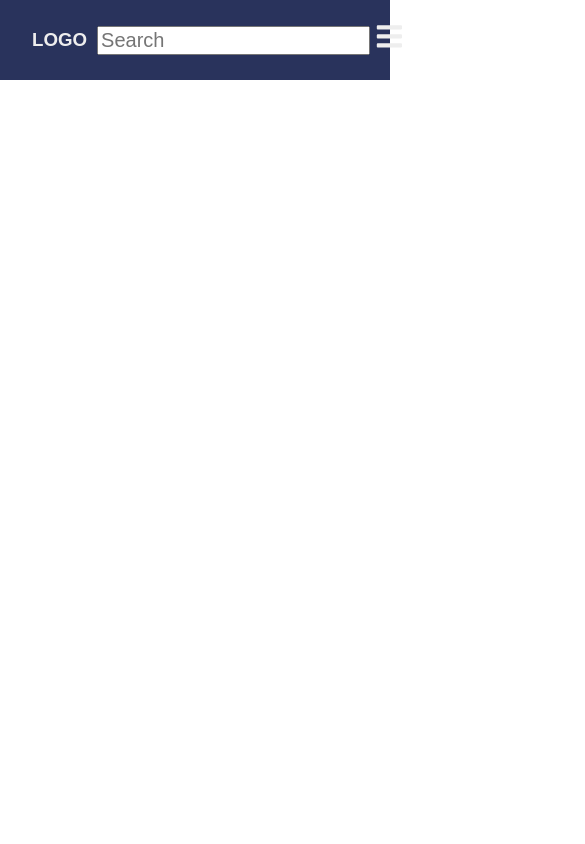
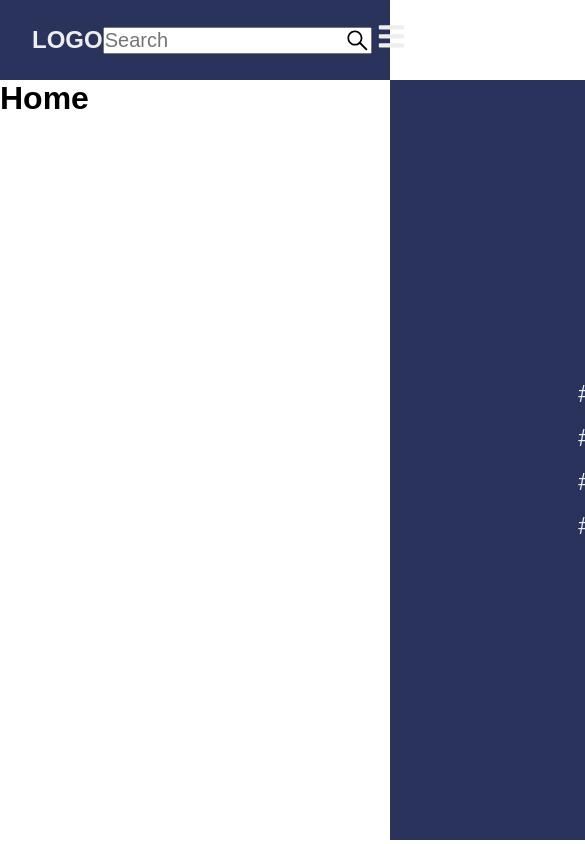
Before and after one commit to Ronin-21/TechnoLearn-C9-27-T-JavaReact, a React (Vite) app in the folder Front-end/: page / in a window 390 px wide. Shown: the top 844 px of the page, 585 px wide, since content can reach past the window. Built offline with nearby package versions, Linux system fonts and the light colour scheme.

Commit message:
Fix: menu responsive, searchbar y estilos css

```diff
--- a/Front-end/index.html
+++ b/Front-end/index.html
@@ -1,5 +1,5 @@
 <!DOCTYPE html>
-<html lang="en">
+<html lang="es">
   <head>
     <meta charset="UTF-8" />
     <link rel="icon" type="image/svg+xml" href="/vite.svg" />
--- /dev/null
+++ b/Front-end/src/components/navBar/SearchBar/SearchBar.css
@@ -0,0 +1,17 @@
+.search {
+	position: relative;
+	font-size: 23px;
+}
+
+.input {
+	font-size: 20px;
+}
+
+.search-icon {
+	position: absolute;
+	right: 0;
+	top: 0;
+	height: 23px;
+	color: black;
+	margin: 3px;
+}
--- /dev/null
+++ b/Front-end/src/components/navBar/SearchBar/SearchBar.jsx
@@ -0,0 +1,14 @@
+import React from 'react';
+import { FaSistrix } from 'react-icons/fa';
+import './SearchBar.css';
+
+const SearchBar = () => {
+	return (
+		<div className='search'>
+			<input className='input' type='text' placeholder='Search'></input>
+			<FaSistrix className='search-icon' />
+		</div>
+	);
+};
+
+export default SearchBar;
--- a/Front-end/src/components/navBar/navBar.css
+++ b/Front-end/src/components/navBar/navBar.css
@@ -1,8 +1,8 @@
 * {
- /*  padding: 0; */
+	padding: 0;
 	margin: 0;
 	box-sizing: border-box;
-  font-family: "Titillium Web", sans-serif;
+	font-family: 'Titillium Web', sans-serif;
 }
 
 :root {
@@ -12,72 +12,69 @@
 	--textColor: #eee;
 }
 
-header {
+nav {
 	display: flex;
 	align-items: center;
 	justify-content: space-between;
 	height: 80px;
+	width: 100%;
 	padding: 0 2rem;
 	background-color: var(--mainColor);
 	color: var(--textColor);
 }
 
-nav a {
-  margin: 0 2rem;
+.nav-links {
+	position: absolute;
+	top: 80px;
+	right: -100%;
+	height: 90vh;
+	width: 100%;
+	display: flex;
+	flex-direction: column;
+	align-items: center;
+	justify-content: center;
+	gap: 1em;
+	background-color: var(--mainColor);
+	transition: all 0.5s ease;
+	-webkit-transition: all 0.5s ease;
+	-moz-transition: all 0.5s ease;
+	-ms-transition: all 0.5s ease;
+	-o-transition: all 0.5s ease;
+}
+
+.nav-links a {
 	color: var(--textColor);
 	text-decoration: none;
 }
 
-nav a:hover {
+.nav-links a:hover {
 	color: var(--secondaryColor);
 }
 
-header .nav-btn {
+.menu-container {
+	display: none;
+}
+
+.menu-btn {
 	padding: 5px;
 	cursor: pointer;
 	background: transparent;
 	border: none;
 	outline: none;
 	color: var(--textColor);
-  visibility: hidden;
-  opacity: 0;
 	font-size: 1.8rem;
 }
 
 @media only screen and (max-width: 1024px) {
-  header .nav-btn {
-    visibility: visible;
-    opacity: 1;
+	.menu-container {
+		display: block;
 	}
 
-  header nav {
-    position: fixed;
-    top: 0;
-    left: 0;
-    height: 100%;
-    width: 100%;
-    display: flex;
-    flex-direction: column;
-    align-items: center;
-    justify-content: center;
-    gap: 1.5rem;
-    background-color: var(--mainColor);
-    transition: 1s;
-    transform: translateY(-100vh);
+	.show-menu {
+		right: 0;
 	}
 
-  header .responsive_nav {
-    transform: none;
+	.nav-links a {
+		font-size: 1.5rem;
 	}
-
-  nav .nav-close-btn {
-    position: absolute;
-    top: 2rem;
-    right: 2rem;
 }
-
-  nav a{
-    font-size:1.5rem;
-  }
-
-}
--- a/Front-end/src/components/navBar/navBar.jsx
+++ b/Front-end/src/components/navBar/navBar.jsx
@@ -1,37 +1,34 @@
-import React, { useRef } from "react";
-import { FaBars, FaTimes } from "react-icons/fa";
-import {FaSistrix} from "react-icons/fa";
-import Search from "./searchBar";
-import "./navBar.css";
+import React, { useRef, useState } from 'react';
+import { FaBars, FaTimes } from 'react-icons/fa';
+import SearchBar from './SearchBar/SearchBar';
+import './Navbar.css';
 
-const NavBar = () => {
-  const navRef = useRef();
+const Navbar = () => {
+	const menuRef = useRef();
+	const [menuOpen, setMenuOpen] = useState(false);
 
-  const showNavbar = () => {
-    navRef.current.classList.toggle("responsive_nav");
-  };
+	const handleMenuOpen = () => setMenuOpen(!menuOpen);
+	const showMenu = () => {
+		menuRef.current.classList.toggle('show-menu');
+	};
 
-  return (
-    <div>
-      <header>
-        <h3>LOGO</h3>
-        <nav ref={navRef}>
-          <a href="/#">#</a>
-          <a href="/#">#</a>
-          <a href="/#">#</a>
-          <a href="/#">#</a>
-          <button className="nav-btn nav-close-btn" onClick={showNavbar}>
-            <FaTimes />
-          </button>
-        </nav>
-        <Search />
-        <FaSistrix justifyContent="flexstart"/>
-        <button className="nav-btn" onClick={showNavbar}>
-          <FaBars />
-        </button>
-      </header>
-    </div>
-  );
+	return (
+		<nav>
+			<h1>LOGO</h1>
+			<SearchBar />
+			<div className='menu-container' onClick={showMenu}>
+				<button className='menu-btn' onClick={handleMenuOpen}>
+					{menuOpen ? <FaTimes /> : <FaBars />}
+				</button>
+			</div>
+			<div className='nav-links' ref={menuRef}>
+				<a href='/#'>#</a>
+				<a href='/#'>#</a>
+				<a href='/#'>#</a>
+				<a href='/#'>#</a>
+			</div>
+		</nav>
+	);
 };
 
-export default NavBar;
+export default Navbar;
--- a/Front-end/src/components/navBar/searchBar.css
+++ /dev/null
@@ -1,11 +0,0 @@
-.search{
-    margin-top:21px;
-    height:50px;
-    font-size: 23px;
-    padding-left: 10px;
-    align-items: center;
-}
-
-.input{
-    font-size: 20px;
-}
--- a/Front-end/src/components/navBar/searchBar.jsx
+++ /dev/null
@@ -1,14 +0,0 @@
-import React from 'react';
-import "./searchBar.css";
-
-
-const search = () => {
-    return (
-        <div className="search">
-           <input className="input" type="text" placeholder="Search"></input>
-
-        </div>
-    );
-};
-
-export default search;
--- a/Front-end/src/layout/MainLayout.jsx
+++ b/Front-end/src/layout/MainLayout.jsx
@@ -1,17 +1,17 @@
-import { Outlet } from "react-router-dom";
-import NavBar from "../components/navBar/navBar";
+import { Outlet } from 'react-router-dom';
+import Navbar from '../components/Navbar/Navbar';
 
 const MainLayout = () => {
-  return (
-    <>
-      {/*   <nav>Navbar</nav> */}
-      {/*  <main> */}
-      {/* <Outlet /> */}
-      <NavBar />
-      {/*   </main> */}
-      {/*  <footer>Footer</footer> */}
-    </>
-  );
+	return (
+		<>
+			<header>
+				<Navbar />
+			</header>
+			<main>
+				<Outlet />
+			</main>
+		</>
+	);
 };
 
 export default MainLayout;
```
Lines whose indentation alone changed are shown as unchanged.
